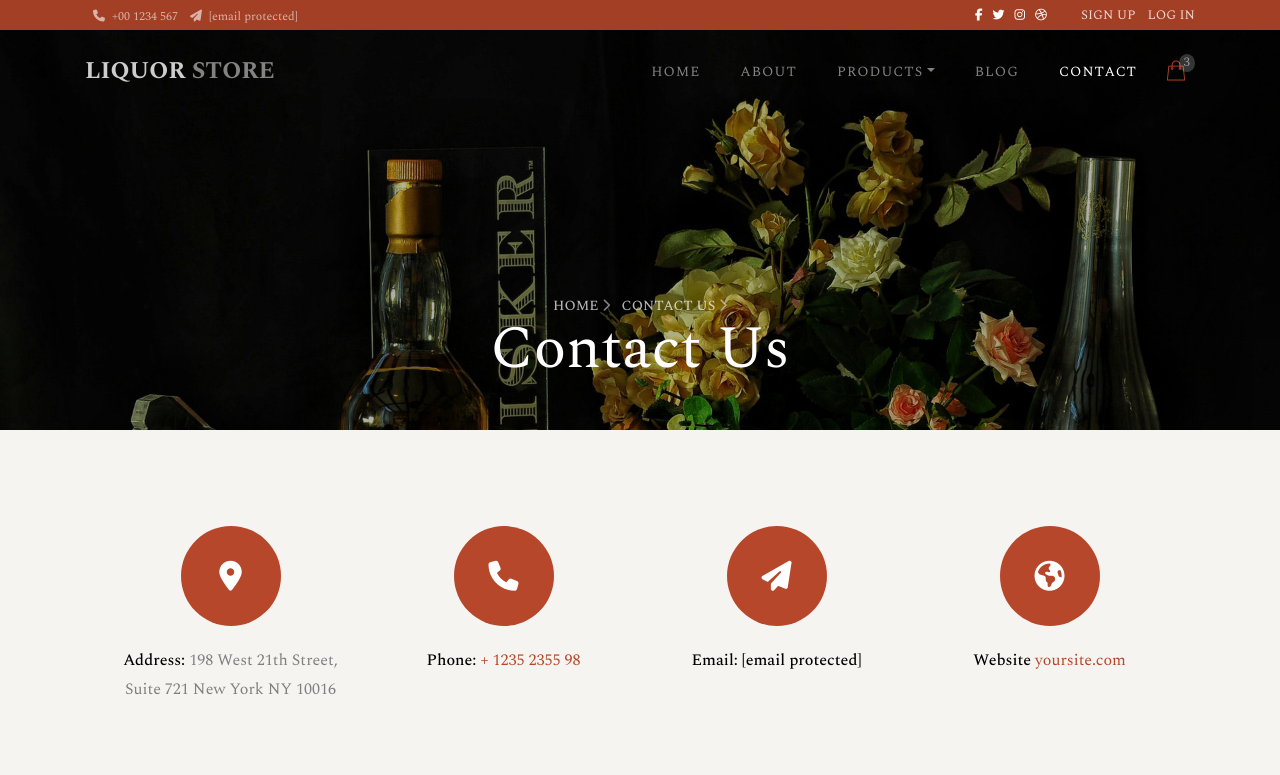
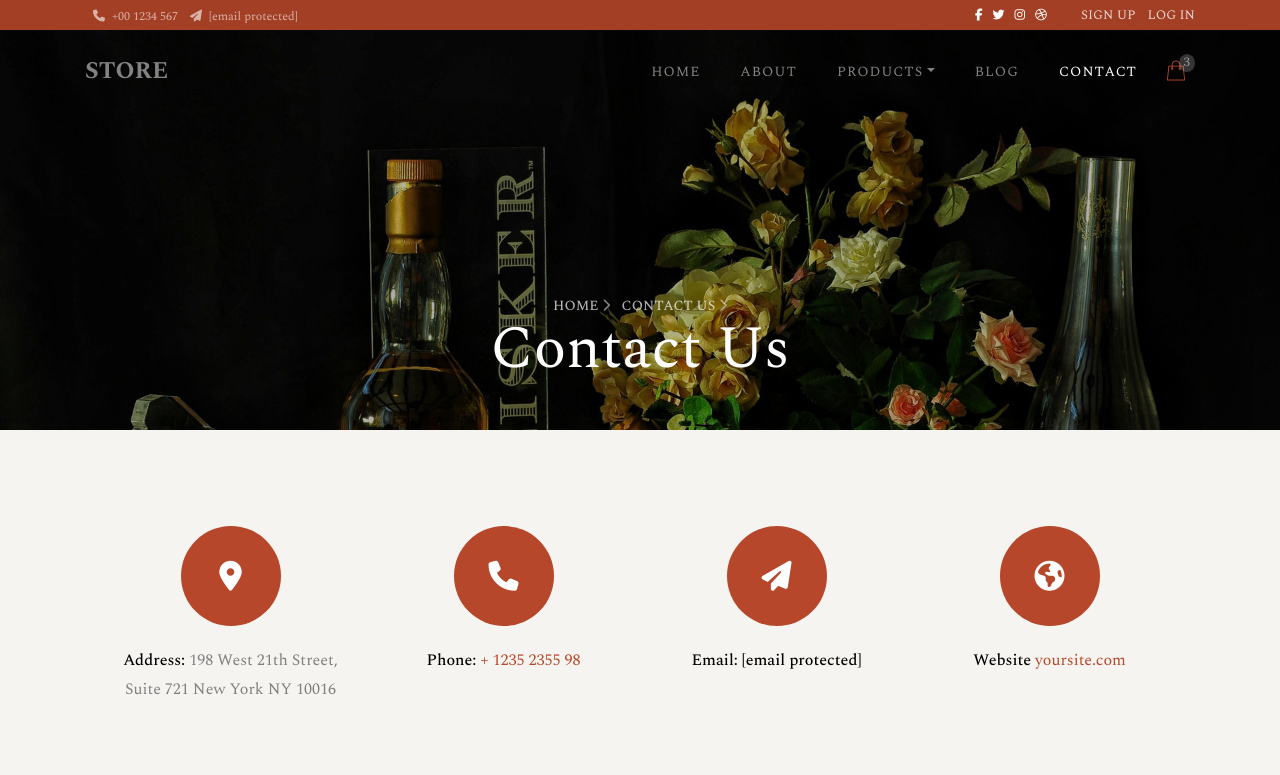
Before and after one commit to ferchocolota/ferchocolota.github.io, a plain HTML site: page contact.html in a window 1280 px wide. Shown: the top 775 px of the page. Drawn offline with nearby package versions, Linux system fonts and the light colour scheme; some packages are replaced by stand-ins of ours; no server answers.

Commit message:
Update contact.html

```diff
--- a/contact.html
+++ b/contact.html
@@ -1,9 +1,9 @@
 <!DOCTYPE html>
 <html lang="en">
 
-<!-- Mirrored from preview.colorlib.com/theme/liquorstore/contact.html by HTTrack Website Copier/3.x [XR&CO'2014], Sun, 23 May 2021 23:47:12 GMT -->
+
 <head>
-<title>Liquor Store - Free Bootstrap 4 Template by Colorlib</title>
+<title></title>
 <meta charset="utf-8">
 <meta name="viewport" content="width=device-width, initial-scale=1, shrink-to-fit=no">
 <link href="https://fonts.googleapis.com/css2?family=Spectral:ital,wght@0,200;0,300;0,400;0,500;0,700;0,800;1,200;1,300;1,400;1,500;1,700&amp;display=swap" rel="stylesheet">
@@ -38,7 +38,7 @@
 </div>
 <nav class="navbar navbar-expand-lg navbar-dark ftco_navbar bg-dark ftco-navbar-light" id="ftco-navbar">
 <div class="container">
-<a class="navbar-brand" href="index-2.html">Liquor <span>store</span></a>
+<a class="navbar-brand" href="index-2.html"> <span>store</span></a>
 <div class="order-lg-last btn-group">
 <a href="#" class="btn-cart dropdown-toggle dropdown-toggle-split" data-toggle="dropdown" aria-haspopup="true" aria-expanded="false">
 <span class="flaticon-shopping-bag"></span>
@@ -303,5 +303,5 @@ Copyright &copy;<script data-cfasync="false" src="../../cdn-cgi/scripts/5c5dd728
 <script defer src="../../../static.cloudflareinsights.com/beacon.min.js" data-cf-beacon='{"rayId":"65422ab809544bd0","token":"cd0b4b3a733644fc843ef0b185f98241","version":"2021.5.1","si":10}'></script>
 </body>
 
-<!-- Mirrored from preview.colorlib.com/theme/liquorstore/contact.html by HTTrack Website Copier/3.x [XR&CO'2014], Sun, 23 May 2021 23:47:12 GMT -->
+
 </html>
```
